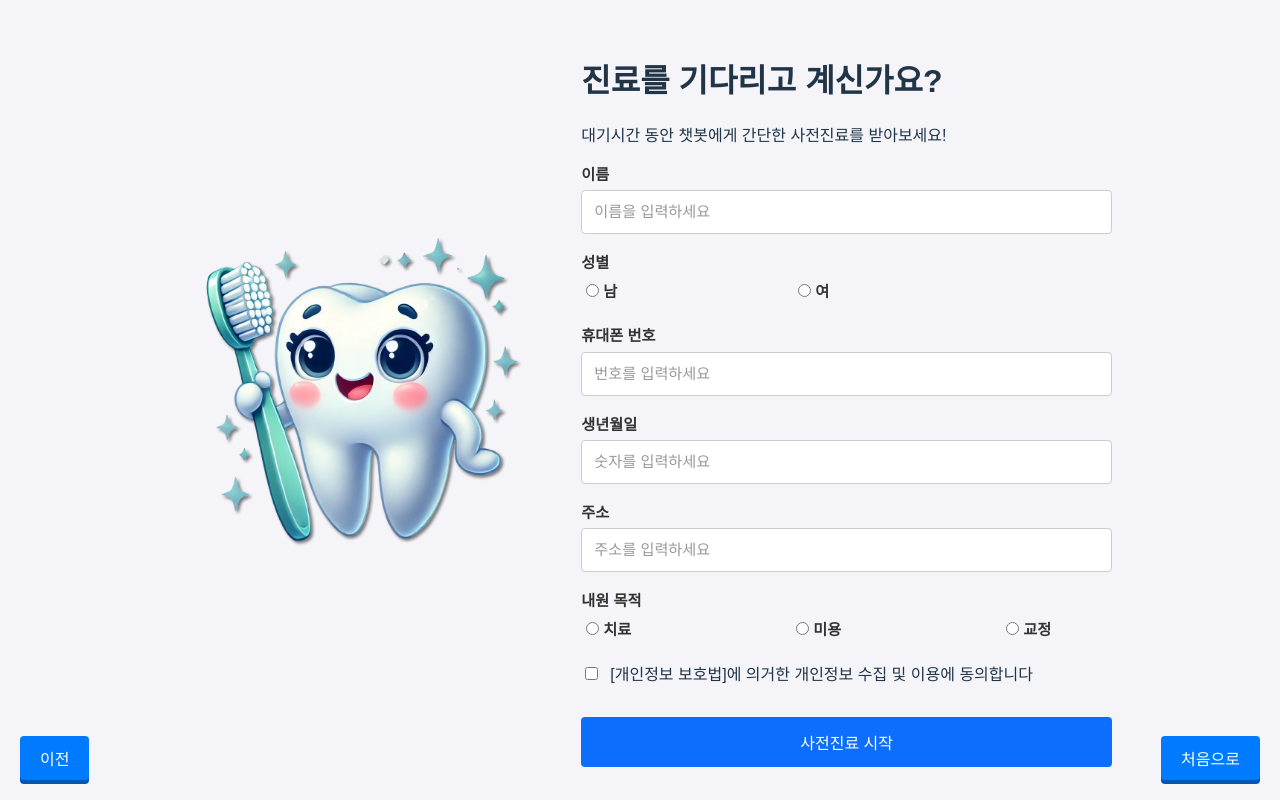
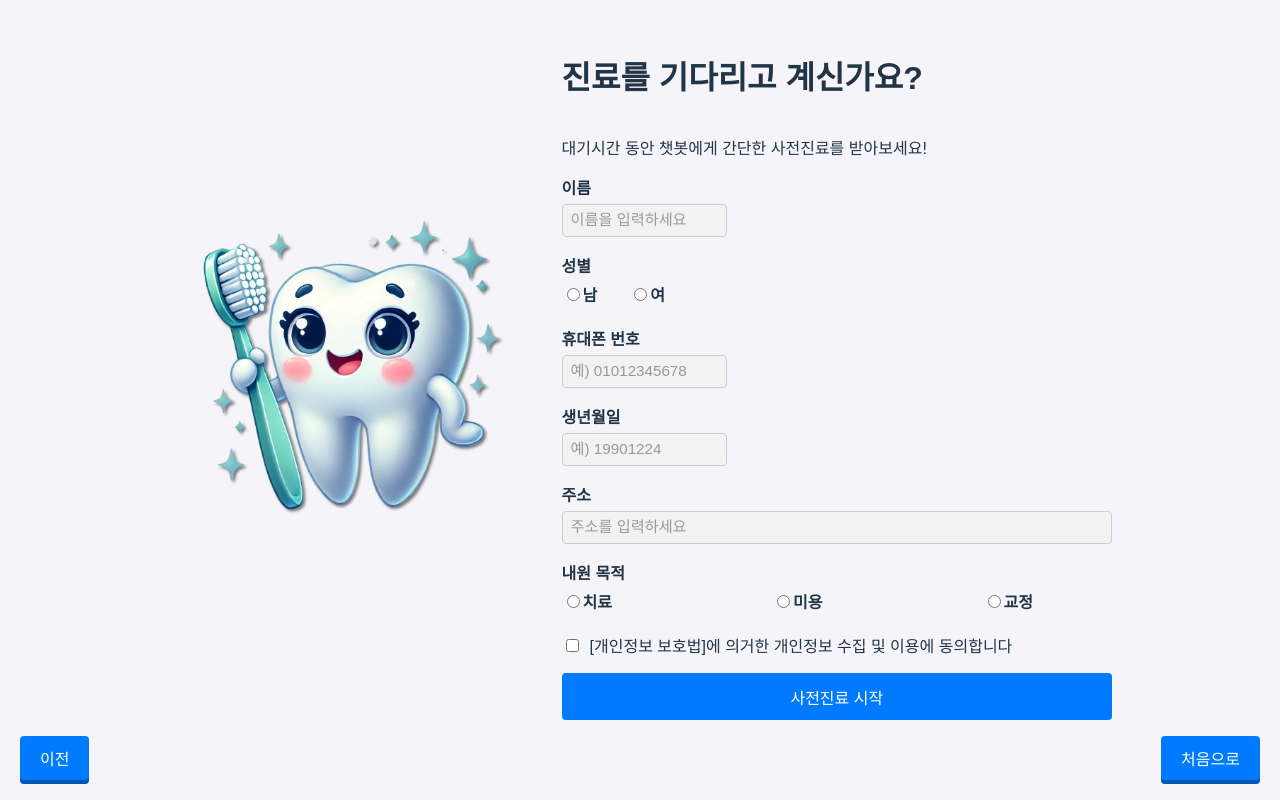
Before and after one commit to SeSac-3-team/PreDent, a React (Vite) app in the folder Frontend/: page /info in a window 1280 px wide. Built offline with nearby package versions, Linux system fonts and the light colour scheme.

Commit message:
feat:Fix info pages & placeholder width

```diff
--- a/Frontend/src/pages/InfoFormPage.css
+++ b/Frontend/src/pages/InfoFormPage.css
@@ -8,41 +8,31 @@
   width: 80vw;
   padding: 20px;
   box-sizing: border-box;
-  margin-top: 0;
-  margin-bottom: 0;
-  /* 전체 배경색을 아주 밝게 */
-  background-color: #f4f4f9;
-  /* 또는 완전 흰색: #fff */
+  margin-top: -50px; /* 원하는 만큼 조정 */
 }
 
 /* 이미지 컨테이너 (좌측) */
 .info-image-container {
-  flex: 0 0 42%;
+  flex: 0 0 40%; /* 화면의 40% 차지 (원하는 비율로 조정 가능) */
   display: flex;
   align-items: center;
   justify-content: center;
 }
 
 .info-image-container img {
-  max-width: 90%;
+  max-width: 90%; /* 이미지가 너무 커지지 않도록 */
   height: auto;
 }
 
 /* 정보 입력란 (우측) */
 .info-content {
-  flex: 1;
+  flex: 1; /* 나머지 공간 사용 */
   display: flex;
   flex-direction: column;
-  justify-content: center;
-  padding: 0 20px;
+  justify-content: center; /* 수직 중앙정렬 */
+  padding: 0 20px; /* 좌우 여백 */
 }
 
-.info-content p {
-  margin-top: 0; /* 원하는 만큼 조정 */
-  margin-bottom: 0.25; /* 원하는 만큼 조정 */
-}
-
-/* 폼 전체 */
 .info-form {
   display: flex;
   flex-direction: column;
@@ -52,72 +42,36 @@
 /* 각 폼 그룹 */
 .form-group label {
   display: block;
-  font-weight: 600; /* 살짝 두껍게 */
-  font-size: 0.95rem;
-  margin-bottom: 0.4rem;
-  color: #333; /* 진한 그레이 */
+  font-weight: bold;
+  margin-bottom: 0.3rem;
 }
 
-/* 모든 input 기본 스타일 */
 .form-group input {
   background-color: #f2f2f2;
   color: #000;
-  padding: 0.75rem; /* 위아래 여백 살짝 늘림 */
+  padding: 0.5rem;
   border-radius: 4px;
   border: 1px solid #ccc;
   box-sizing: border-box;
-  font-size: 1rem;
-  transition: border-color 0.2s; /* 포커스 시 애니메이션 */
 }
 
-/* 포커스 시 테두리색 강조 */
-.form-group input:focus {
-  outline: none;
-  border-color: #0d6efd; /* 포인트 컬러 */
-}
-
-/* 타입별로 구분하여 텍스트 필드만 너비 늘림 */
-.form-group input[type="text"] {
-  width: 100%;
-  /* 원하는 경우 100%로 하여 줄 맞춤.
-     특정 px 고정이면 320px 등으로 조정 */
-}
-
-/* 플레이스홀더 스타일 */
-.form-group input::placeholder {
-  color: #999;
-  font-size: 0.95rem;
-}
-
-/* 체크박스, 라디오 등은 기존 크기 유지 */
+/* 체크박스 */
 .form-check {
   display: flex;
   align-items: center;
   gap: 0.5rem;
 }
 
-.form-check input[type="checkbox"],
-.form-group input[type="radio"] {
-  width: auto; /* 라디오/체크박스는 고정 크기 */
-  margin-right: 4px;
-}
-
 /* 사전문진 시작 버튼 */
 .start-button {
-  background-color: #0d6efd; /* 파랑 계열 */
+  background-color: #007bff;
   color: #fff;
   border: none;
-  padding: 0.8rem 1.2rem;
+  padding: 0.7rem 1rem;
   cursor: pointer;
   border-radius: 4px;
   font-size: 1rem;
   outline: none;
-  transition: background-color 0.2s;
-  margin-top: 1rem; /* 버튼 위에 약간 여백 */
-}
-
-.start-button:hover {
-  background-color: #0b5ed7; /* hover 시 살짝 어둡게 */
 }
 
 .start-button:disabled {
@@ -125,45 +79,28 @@
   cursor: not-allowed;
 }
 
-/* 모달 스타일 (기존 유지) */
-.modal {
-  position: fixed;
-  top: 0;
-  left: 0;
-  width: 100%;
-  height: 100%;
-  background-color: rgba(0, 0, 0, 0.5);
-  display: flex;
-  justify-content: center;
-  align-items: center;
+/* 버튼 클릭 시 테두리 제거 */
+.start-button:focus {
+  outline: none;
 }
 
-.modal-content {
-  background-color: #fff;
-  padding: 2rem;
-  border-radius: 8px;
-  text-align: center;
-  max-width: 500px;
-  width: 90%;
+/* 모든 브라우저에 대응하기 위해 여러 개 선언 */
+.form-group input::placeholder {
+  /* 현대 표준 */
+  color: #999; /* 플레이스홀더 글자색 */
+  font-size: 0.95rem;
 }
 
-.modal-buttons {
-  display: flex;
-  justify-content: center;
-  gap: 1rem;
-  margin-top: 1rem;
+/* placehold 텍스트 필드만 너비/높이 늘림 */
+.form-group input[type="text"] {
+  width: 30%;
+  /* 원하는 경우 100%로 하여 줄 맞춤.
+     특정 px 고정이면 320px 등으로 조정 */
 }
 
-.modal-buttons button {
-  background-color: #007bff;
-  color: #fff;
-  border: none;
-  padding: 0.5rem 1rem;
-  cursor: pointer;
-  border-radius: 4px;
-  font-size: 1rem;
+/* placehold 텍스트 필드만 너비/높이 늘림 */
+.form-group input[type="address"] {
+  width: 100%;
+  /* 원하는 경우 100%로 하여 줄 맞춤.
+     특정 px 고정이면 320px 등으로 조정 */
 }
-
-.modal-buttons button:hover {
-  background-color: #0056b3;
-}
--- a/Frontend/src/pages/InfoFormPage.jsx
+++ b/Frontend/src/pages/InfoFormPage.jsx
@@ -211,7 +211,7 @@ function InfoFormPage() {
 
           <div className="form-group">
             <label>성별</label>
-            <div style={{ display: "flex", gap: "11rem" }}>
+            <div style={{ display: "flex", gap: "2rem" }}>
               <label>
                 <input
                   type="radio"
@@ -239,7 +239,7 @@ function InfoFormPage() {
             <label>휴대폰 번호</label>
             <input
               type="text"
-              placeholder="번호를 입력하세요"
+              placeholder="예) 01012345678"
               value={phone}
               onChange={handlePhoneChange}
               onBlur={handlePhoneBlur}
@@ -250,7 +250,7 @@ function InfoFormPage() {
             <label>생년월일</label>
             <input
               type="text"
-              placeholder="숫자를 입력하세요"
+              placeholder="예) 19901224"
               value={birth}
               onChange={handleBirthChange}
               onBlur={handleBirthBlur}
@@ -260,7 +260,7 @@ function InfoFormPage() {
           <div className="form-group">
             <label>주소</label>
             <input
-              type="text"
+              type="address"
               placeholder="주소를 입력하세요"
               value={address}
               onChange={(e) => setAddress(e.target.value)}
--- a/Frontend/src/pages/RevisitFormPage.css
+++ b/Frontend/src/pages/RevisitFormPage.css
@@ -2,135 +2,82 @@
 
 /* 페이지 컨테이너 */
 .revisit-info-container {
-  display: flex; /* 가로 레이아웃: 좌측=이미지, 우측=재진 정보 */
+  /* 가로 레이아웃: 좌측=이미지, 우측=재진 정보 */
+  display: flex;
   flex-direction: row;
+  /* 기존 스타일 유지 */
   width: 80vw;
   height: calc(100vh - 20px);
   padding: 20px;
   box-sizing: border-box;
-
-  /* 밝은 배경 (치과 느낌, 심플) */
-  background-color: #f4f4f9;
-  /* 필요하다면 #fff 사용 가능 */
 }
-
 /* 좌측 이미지 컨테이너 */
 .revisit-info-image-container {
-  flex: 0 0 40%;
+  flex: 0 0 40%; /* 원하는 비율로 조정 */
   display: flex;
   justify-content: center;
   align-items: center;
 }
-
 .revisit-info-image-container img {
-  max-width: 90%;
+  max-width: 90%; /* 이미지 크기 제한 */
   height: auto;
 }
-
 /* 우측 재진 정보 영역 */
 .revisit-info-content {
-  flex: 1;
+  flex: 1; /* 남은 공간 모두 차지 */
   display: flex;
   flex-direction: column;
-  justify-content: center;
-  padding: 0 20px;
+  justify-content: center; /* 수직 중앙 정렬 */
+  padding: 0 20px; /* 좌우 여백 */
 }
-
-/* 폼 전체 */
 .revisit-info-form {
   display: flex;
   flex-direction: column;
   gap: 1rem;
 }
-
-/* 각 폼 그룹 라벨 */
+/* 각 폼 그룹 */
 .form-group label {
   display: block;
-  font-weight: 600; /* 살짝 두껍게 */
-  font-size: 0.95rem;
-  margin-bottom: 0.4rem;
-  color: #333; /* 진한 그레이 */
+  font-weight: bold;
+  margin-bottom: 0.3rem;
 }
-
-/* 모든 input 기본 스타일 */
 .form-group input {
-  background-color: #fff;
+  background-color: #f2f2f2;
   color: #000;
-  padding: 0.75rem;
+  padding: 0.5rem;
   border-radius: 4px;
   border: 1px solid #ccc;
   box-sizing: border-box;
-  font-size: 1rem;
-  transition: border-color 0.2s;
 }
-
-/* 포커스 시 테두리색 강조 */
-.form-group input:focus {
-  outline: none;
-  border-color: #0d6efd; /* 포인트 컬러 */
-}
-
-/* 특정 타입 텍스트 필드만 너비 확장 (라디오/체크박스 제외) */
-.form-group input[type="text"],
-.form-group input[type="tel"],
-.form-group input[type="email"],
-.form-group input[type="password"] {
-  width: 100%;
-}
-
-/* 플레이스홀더 스타일 */
-.form-group input::placeholder {
-  color: #999;
-  font-size: 0.95rem;
-}
-
 /* 내원 목적 선택 그룹 */
 .purpose-check {
   display: flex;
   gap: 2rem;
 }
-
-/* 체크박스, 라디오 스타일 */
+/* 체크박스 */
 .form-check {
   display: flex;
   align-items: center;
   gap: 0.5rem;
 }
-
-.form-check input[type="checkbox"],
-.form-group input[type="radio"] {
-  width: auto; /* 라디오/체크박스는 고정 크기 */
-  margin-right: 4px;
-}
-
 /* 사전진료 시작 버튼 */
 .start-button {
-  background-color: #0d6efd;
+  background-color: #007bff;
   color: #fff;
   border: none;
-  padding: 0.8rem 1.2rem;
+  padding: 0.7rem 1rem;
   cursor: pointer;
   border-radius: 4px;
   font-size: 1rem;
-  outline: none;
-  transition: background-color 0.2s;
-  margin-top: 1rem; /* 버튼 위 약간 여백 */
 }
-
-.start-button:hover {
-  background-color: #0b5ed7; /* hover 시 살짝 어둡게 */
-}
-
 .start-button:disabled {
   background-color: #ccc;
   cursor: not-allowed;
 }
-
 /* 버튼 클릭 시 테두리 제거 */
 .start-button:focus {
   outline: none;
 }
-
 /* 모달 스타일 */
 .modal {
   position: fixed;
@@ -143,7 +90,6 @@
   justify-content: center;
   align-items: center;
 }
-
 .modal-content {
   background-color: #fff;
   padding: 2rem;
@@ -152,14 +98,12 @@
   max-width: 500px;
   width: 90%;
 }
-
 .modal-buttons {
   display: flex;
   justify-content: center;
   gap: 1rem;
   margin-top: 1rem;
 }
-
 .modal-buttons button {
   background-color: #007bff;
   color: #fff;
@@ -169,7 +113,6 @@
   border-radius: 4px;
   font-size: 1rem;
 }
-
 .modal-buttons button:hover {
   background-color: #0056b3;
 }
--- a/Frontend/src/pages/RevisitFormPage.jsx
+++ b/Frontend/src/pages/RevisitFormPage.jsx
@@ -114,10 +114,10 @@ function RevisitFormPage() {
 
         <form onSubmit={handleSubmit} className="revisit-info-form">
           <div className="form-group">
-            <label>성명</label>
+            <label>이름</label>
             <input
               type="text"
-              placeholder="성명을 입력하세요"
+              placeholder="이름을 입력하세요"
               value={name}
               onChange={(e) => setName(e.target.value)}
             />
@@ -127,7 +127,7 @@ function RevisitFormPage() {
             <label>휴대폰 번호</label>
             <input
               type="text"
-              placeholder="휴대폰 번호를 입력하세요"
+              placeholder="예) 01012345678"
               value={phone}
               // 숫자만 입력되도록 필터링
               onChange={(e) => {
```
